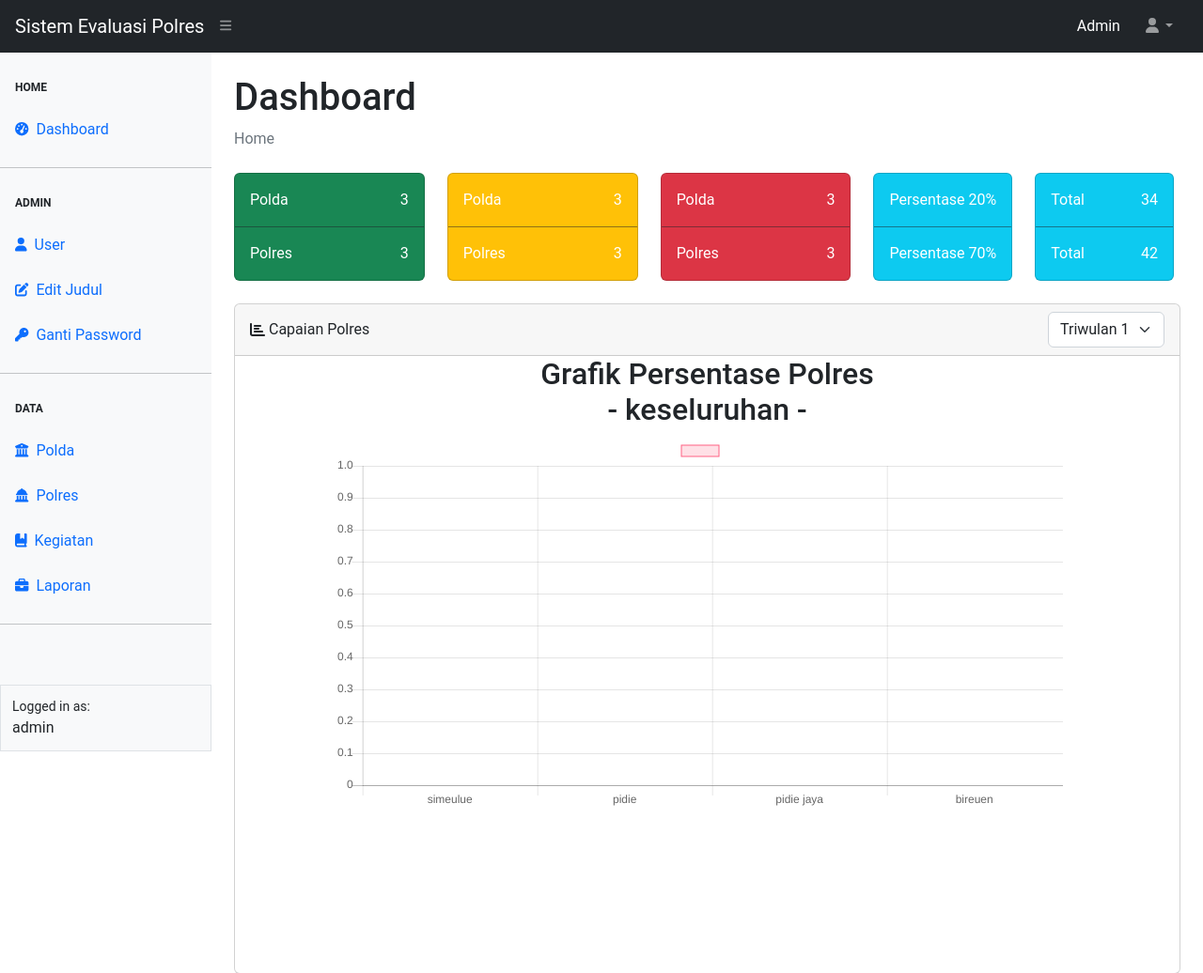
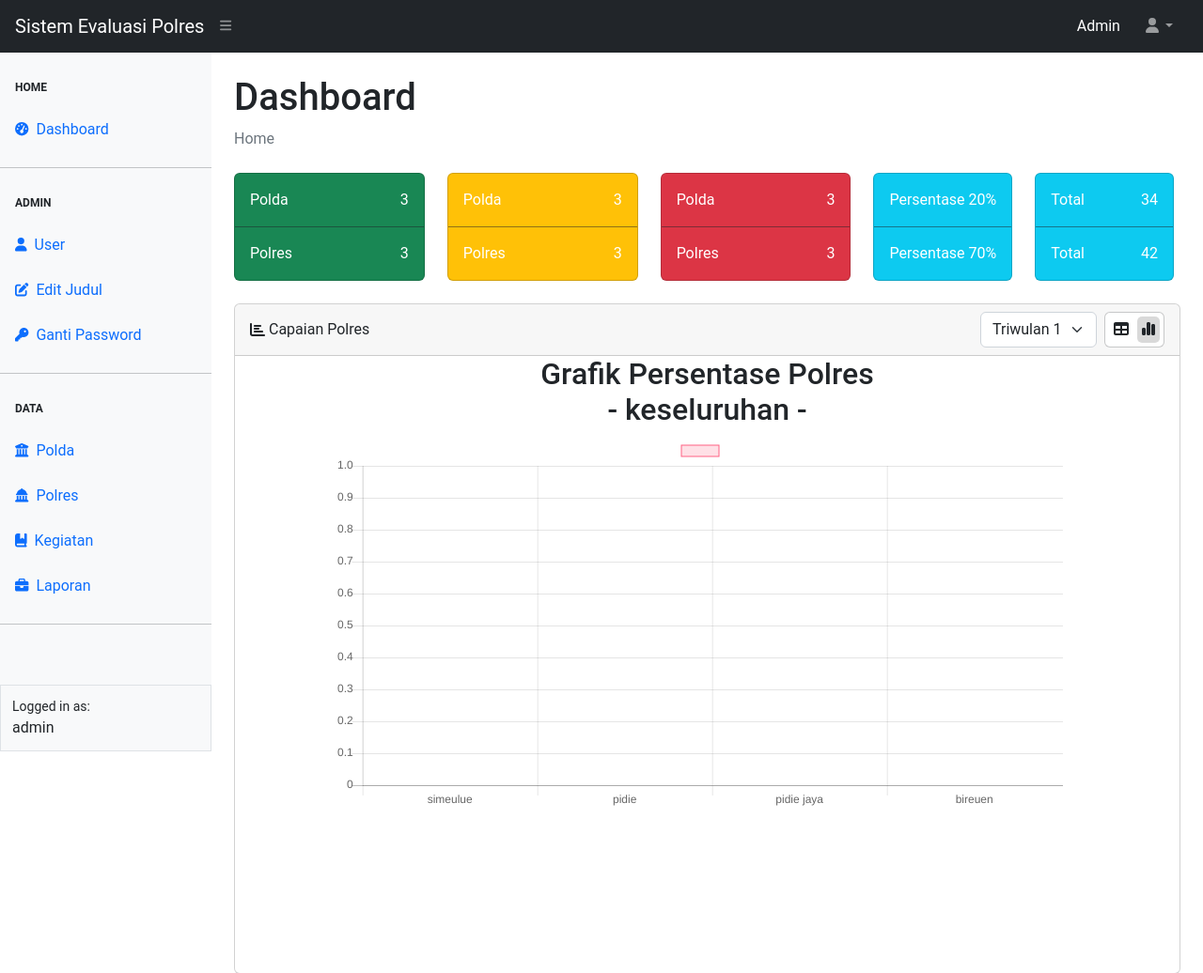
Before and after one commit to Papazy/Sistem-Evaluasi-Polres, a PHP site: page /evaluasi/ in a window 1280 px wide. Shown: the top 1036 px of the page at 94% size. Run offline with PHP 8.4, Linux system fonts and the light colour scheme; a user stored in the database is signed in; data comes from the database, SQL or seed files in the repository; data that the repository does not hold is empty; some libraries are stand-ins or nearby versions.

Commit message:
menambah UI pilihan chart or table

```diff
--- a/index.php
+++ b/index.php
@@ -81,10 +81,13 @@ $totalLaporan = mysqli_num_rows($queryLaporan);
                 <div class="" style="width: 22%; flex:0 0 auto;">
                     <div class="card bg-success text-white mb-4">
                         <div class="card-body d-flex align-items-center justify-content-between">
-                            <div>Polda</div><div>3</div>
+                            <div>Polda</div>
+                            <div>3</div>
                         </div>
-                        <div class="card-body border-top border-dark d-flex align-items-center justify-content-between" style="--bs-border-opacity: .5;">
-                            <div>Polres</div><div>3</div>
+                        <div class="card-body border-top border-dark d-flex align-items-center justify-content-between"
+                            style="--bs-border-opacity: .5;">
+                            <div>Polres</div>
+                            <div>3</div>
 
                         </div>
                     </div>
@@ -92,10 +95,13 @@ $totalLaporan = mysqli_num_rows($queryLaporan);
                 <div class="" style="width: 22%; flex:0 0 auto;">
                     <div class="card bg-warning text-white mb-4">
                         <div class="card-body d-flex align-items-center justify-content-between">
-                            <div>Polda</div><div>3</div>
+                            <div>Polda</div>
+                            <div>3</div>
                         </div>
-                        <div class="card-body border-top border-dark d-flex align-items-center justify-content-between" style="--bs-border-opacity: .5;">
-                            <div>Polres</div><div>3</div>
+                        <div class="card-body border-top border-dark d-flex align-items-center justify-content-between"
+                            style="--bs-border-opacity: .5;">
+                            <div>Polres</div>
+                            <div>3</div>
 
                         </div>
                     </div>
@@ -103,10 +109,13 @@ $totalLaporan = mysqli_num_rows($queryLaporan);
                 <div class="" style="width: 22%; flex:0 0 auto;">
                     <div class="card bg-danger text-white mb-4">
                         <div class="card-body d-flex align-items-center justify-content-between">
-                            <div>Polda</div><div>3</div>
+                            <div>Polda</div>
+                            <div>3</div>
                         </div>
-                        <div class="card-body border-top border-dark d-flex align-items-center justify-content-between" style="--bs-border-opacity: .5;">
-                            <div>Polres</div><div>3</div>
+                        <div class="card-body border-top border-dark d-flex align-items-center justify-content-between"
+                            style="--bs-border-opacity: .5;">
+                            <div>Polres</div>
+                            <div>3</div>
 
                         </div>
                     </div>
@@ -114,10 +123,13 @@ $totalLaporan = mysqli_num_rows($queryLaporan);
                 <div class="col-xl-2 col-md-4">
                     <div class="card bg-info text-white mb-4">
                         <div class="card-body d-flex align-items-center justify-content-between">
-                            <div>Persentase</div><div>20%</div>
+                            <div>Persentase</div>
+                            <div>20%</div>
                         </div>
-                        <div class="card-body border-top border-dark d-flex align-items-center justify-content-between" style="--bs-border-opacity: .5;">
-                            <div>Persentase</div><div>70%</div>
+                        <div class="card-body border-top border-dark d-flex align-items-center justify-content-between"
+                            style="--bs-border-opacity: .5;">
+                            <div>Persentase</div>
+                            <div>70%</div>
 
                         </div>
                     </div>
@@ -125,10 +137,13 @@ $totalLaporan = mysqli_num_rows($queryLaporan);
                 <div class="col-xl-2 col-md-4">
                     <div class="card bg-info text-white mb-4">
                         <div class="card-body d-flex align-items-center justify-content-between">
-                            <div>Total</div><div>34</div>
+                            <div>Total</div>
+                            <div>34</div>
                         </div>
-                        <div class="card-body border-top border-dark d-flex align-items-center justify-content-between" style="--bs-border-opacity: .5;">
-                            <div>Total</div><div>42</div>
+                        <div class="card-body border-top border-dark d-flex align-items-center justify-content-between"
+                            style="--bs-border-opacity: .5;">
+                            <div>Total</div>
+                            <div>42</div>
 
                         </div>
                     </div>
@@ -143,13 +158,23 @@ $totalLaporan = mysqli_num_rows($queryLaporan);
                                 <i class="fas fa-chart-bar me-1"></i>
                                 Capaian Polres
                             </div>
-                            <div class="d-inline-flex align-items-center">
+                            <div class="d-inline-flex align-items-center gap-2">
                                 <select class="form-select" name="triwulan" id="triwulan">
                                     <option value="1">Triwulan 1</option>
                                     <option value="2">Triwulan 2</option>
                                     <option value="3">Triwulan 3</option>
                                     <option value="4">Triwulan 4</option>
                                 </select>
+                                <div class="d-inline-flex align-items-center gap-1 border border-dark rounded px-1 py-1"
+                                    style="--bs-border-opacity: .25; background-color:white">
+                                    <div id="itable" style=" padding:2px 5px; border-radius:5px; cursor:pointer;">
+                                        <i class="fa-solid fa-table"  ></i>
+                                    </div>
+                                    <div id="ichart" style=" padding:2px 5px; border-radius:5px; cursor:pointer; background-color:rgba(0,0,0,0.15)">
+                                        <i class="fa-solid fa-chart-simple" ></i>
+                                    </div>
+
+                                </div>
                             </div>
                         </div>
 
@@ -180,6 +205,30 @@ $totalLaporan = mysqli_num_rows($queryLaporan);
                             <br />
                             <br />
                             <script>
+
+                                // Ambil referensi ke elemen-elemen ikon
+                                const tableIcon = document.getElementById('itable');
+                                const chartIcon = document.getElementById('ichart');
+
+                                // Tambahkan event listener untuk itable
+                                tableIcon.addEventListener('click', function () {
+                                    // Tambahkan background-color pada itable
+                                    tableIcon.style.backgroundColor = 'rgba(0, 0, 0, 0.15)';
+                                    // Hapus background-color dari ichard
+                                    chartIcon.style.backgroundColor = 'transparent';
+                                    console.log("ditekan")
+                                });
+
+                                // Tambahkan event listener untuk ichard
+                                chartIcon.addEventListener('click', function () {
+                                    // Tambahkan background-color pada ichard
+                                    chartIcon.style.backgroundColor = 'rgba(0, 0, 0, 0.15)';
+                                    // Hapus background-color dari itable
+                                    tableIcon.style.backgroundColor = 'transparent';
+                                    console.log("ditekan")
+                                });
+
+
                                 var ctx = document.getElementById("myChart").getContext('2d');
                                 var myChart = new Chart(ctx, {
                                     type: 'bar',
@@ -230,6 +279,9 @@ $totalLaporan = mysqli_num_rows($queryLaporan);
                                         }
                                     }
                                 });
+
+
+
                             </script>
                         </body>
                         <div class="card-body"><canvas id="myBarChart" height="85"></canvas></div>
```
